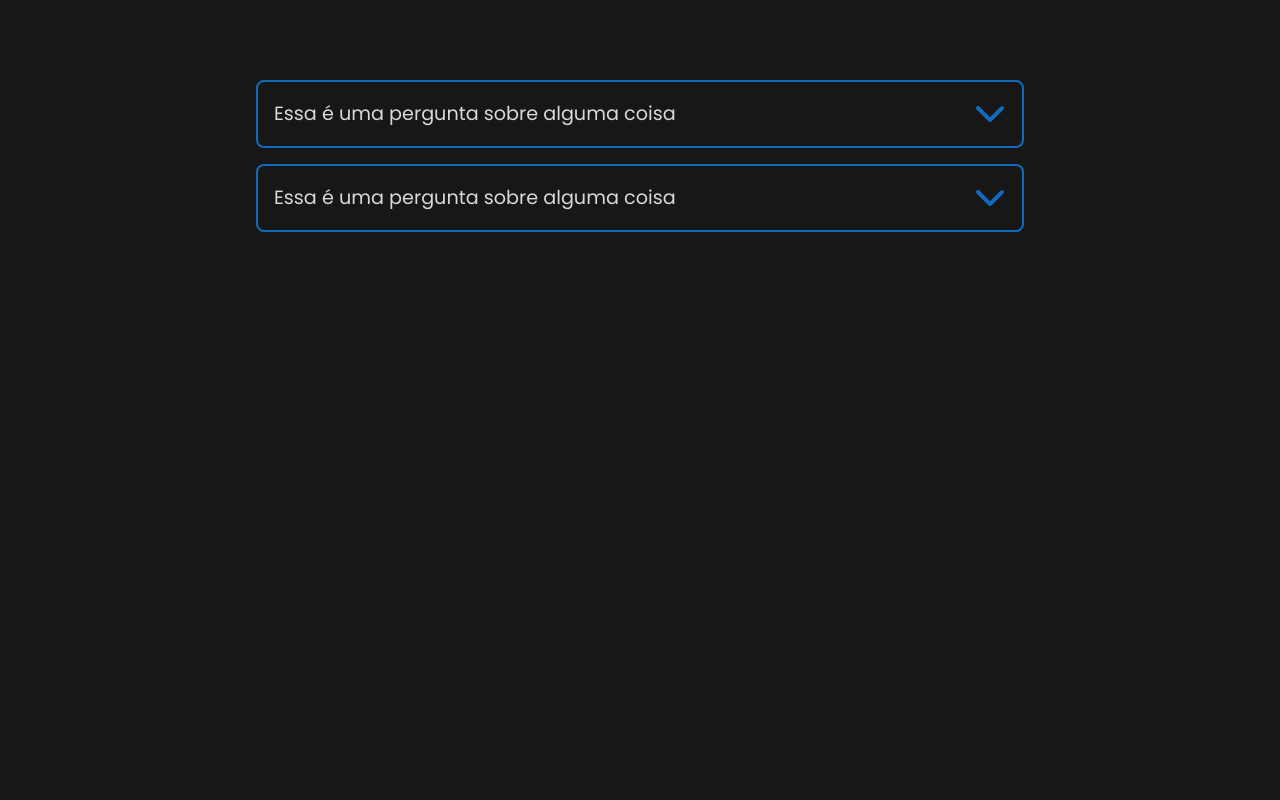
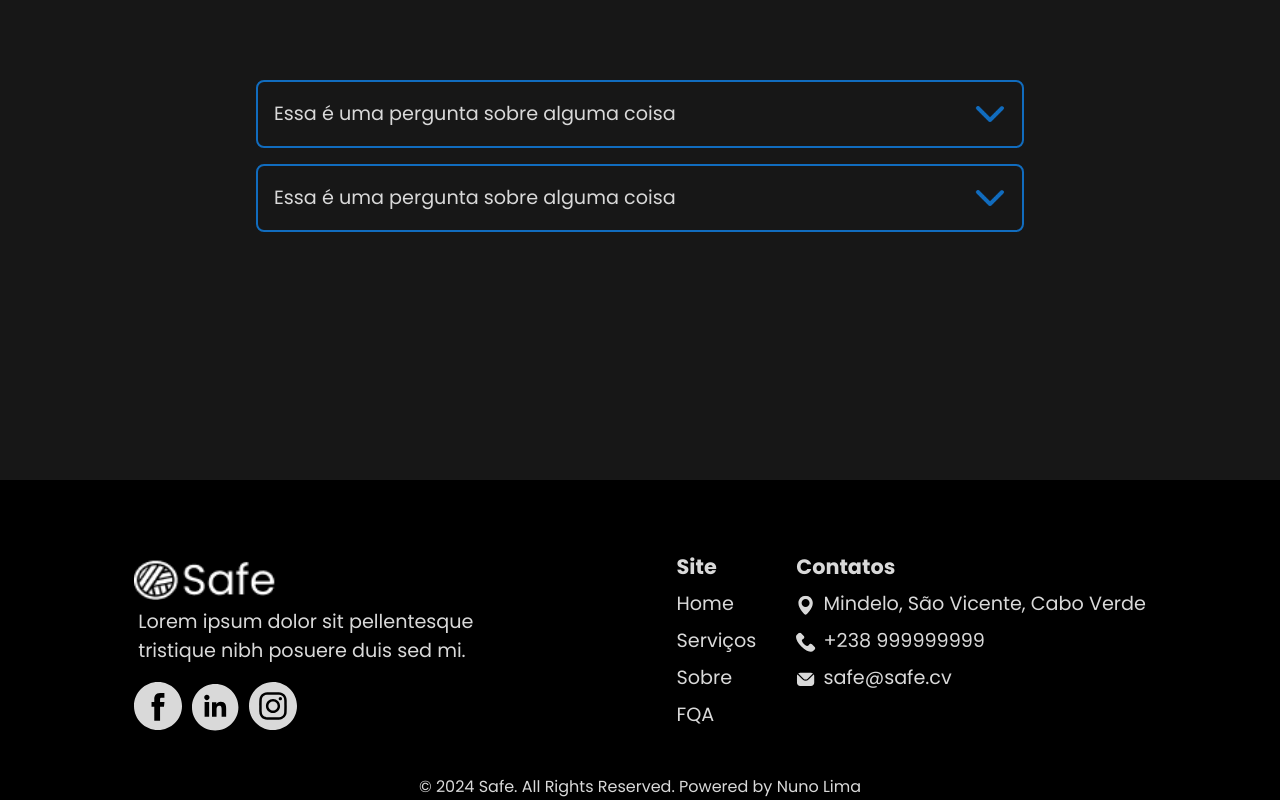
Before and after one commit to juniorgomes14/Safe-Website, a React (Vite) app: page / in a window 1280 px wide. Shown: the part 3563-4363 px from the top of the page. Before the commit the page ends 3963 px from the top, so only its background shows below. Built offline with nearby package versions, Linux system fonts and the light colour scheme.

Commit message:
feat: add footer component to page

```diff
--- a/src/App.jsx
+++ b/src/App.jsx
@@ -5,6 +5,7 @@ import Comments from "./sections/Comments/Comments";
 import FAQ from "./sections/FAQ/FAQ";
 import Landing from "./sections/Landing/Landing";
 import Services from "./sections/Services/Services";
+import Footer from "./sections/Footer/Footer"
 function App() {
   return (
     <>
@@ -14,6 +15,7 @@ function App() {
       <Comments />
       <About />
       <FAQ />
+      <Footer/>
     </>
   );
 }
```
